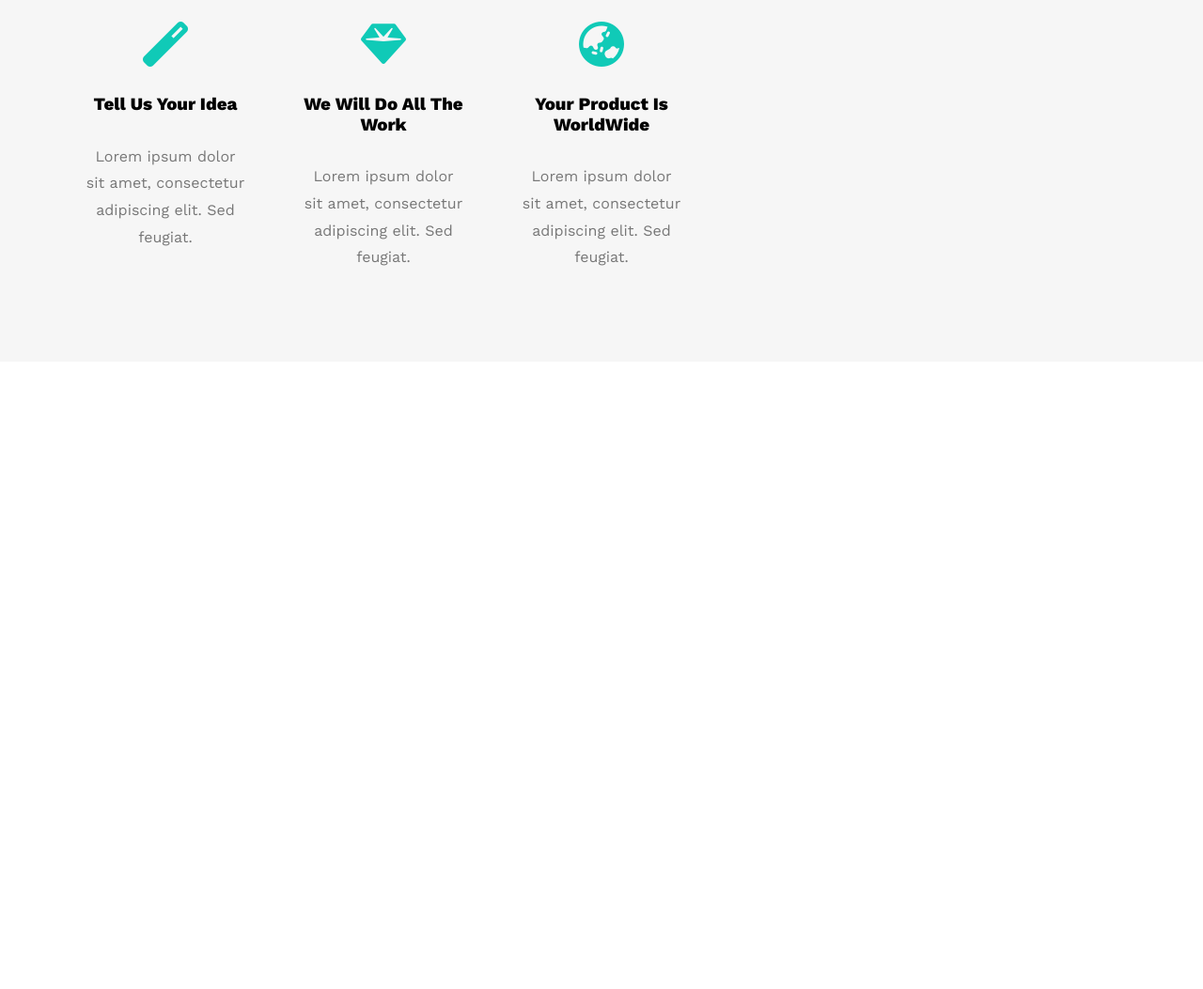
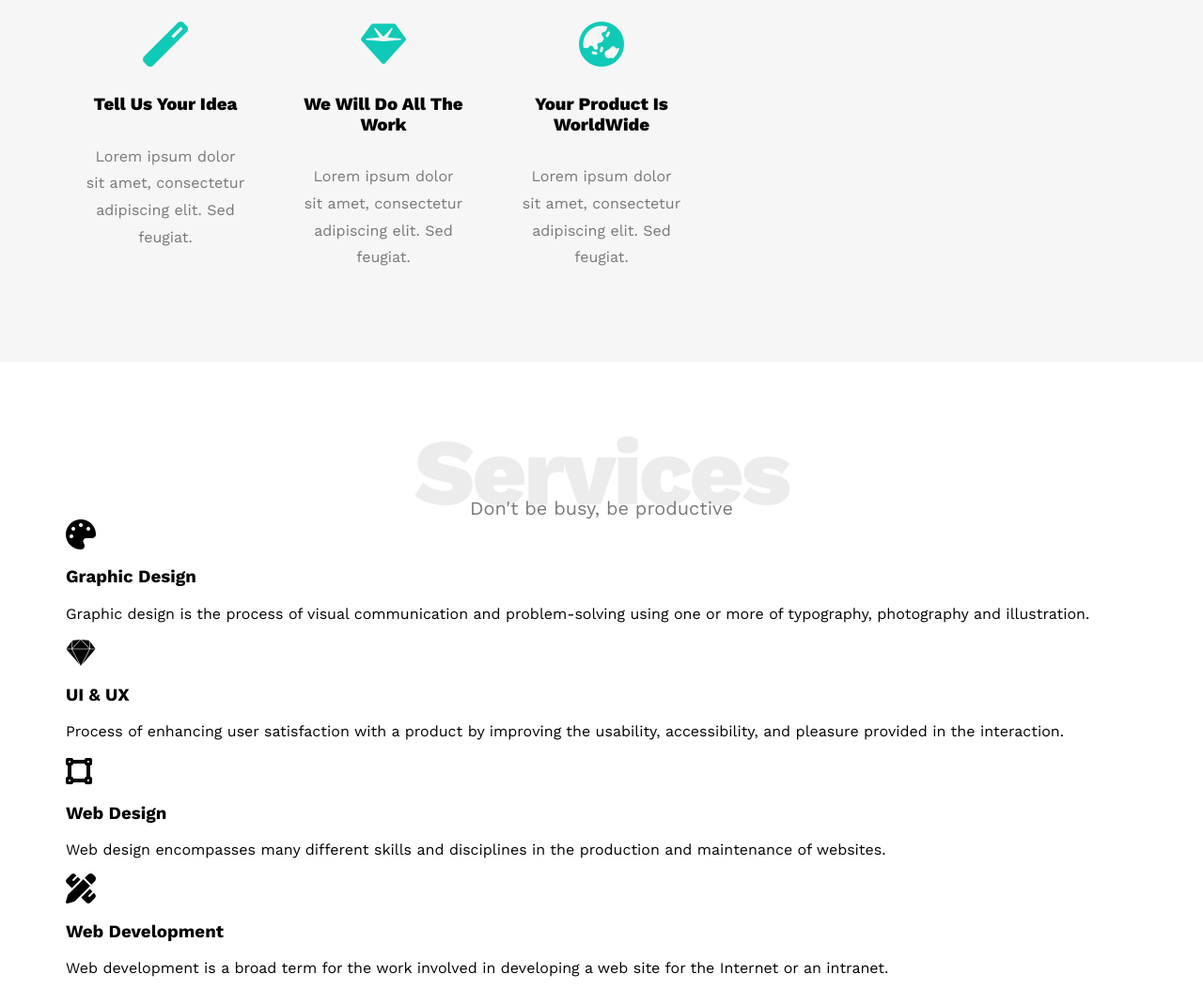
Before and after one commit to si3aa/Html-Css_Templete_1, a plain HTML site: page index.html in a window 1280 px wide. Shown: the part 857-1910 px from the top of the page at 94% size. Before the commit the page ends 1242 px from the top, so only its background shows below. Drawn offline with nearby package versions, Linux system fonts and the light colour scheme.

Commit message:
Create Services section part_1

```diff
--- a/Css/leon.css
+++ b/Css/leon.css
@@ -7,6 +7,35 @@
 }
 
 /*End Variables*/
+
+/* Start Component */
+.special-heading {
+    color: #ebeceb;
+    font-size: 100px;
+    text-align: center;
+    font-weight: 800;
+    letter-spacing: -3px;
+    margin: 0;
+}
+
+.special-heading+p {
+    margin: -30px 0 0;
+    font-size: 20px;
+    text-align: center;
+    color: #797979;
+}
+
+@media(max-width:767px) {
+    .special-heading {
+        font-size: 60px;
+    }
+
+    .special-heading+p {
+        margin-top: -20px;
+    }
+}
+
+/* End Component */
 /*Start Global Rules*/
 * {
     -webkit-box-sizing: border-box;
@@ -105,7 +134,7 @@ body {
     list-style: none;
     margin: 0;
     padding: 0;
-    background-color:var(--section-background);
+    background-color: var(--section-background);
     position: absolute;
     right: 0;
     min-width: 200px;
@@ -182,31 +211,44 @@ body {
 /* End Landing Section  */
 
 /* Start Features */
-.features{
+.features {
     padding-top: 60px;
     padding-bottom: 60px;
     background-color: var(--section-background);
 }
-.features .container{
+
+.features .container {
     display: grid;
     grid-template-columns: repeat(auto-fill, minmax(200px, 1fr));
     grid-gap: 20px;
 }
-.features .feat{
+
+.features .feat {
     padding: 20px;
     text-align: center;
 
 }
-.features .feat i{
+
+.features .feat i {
     color: var(--main-color);
 }
-.features .feat h3{
+
+.features .feat h3 {
     font-weight: 800;
     margin: 30px 0;
 }
-.features .feat p{
+
+.features .feat p {
     line-height: 1.8;
     color: #777;
     font-size: 17p;
 }
+
 /* End Features */
+
+/* Start Services */
+.services {
+    padding-top: 60px;
+    padding-bottom: 60px;
+}
+/* End Services */
--- a/index.html
+++ b/index.html
@@ -77,5 +77,74 @@
       </div>
     </div>
     <!-- End Features -->
+    <!-- Start Services -->
+    <div class="services" id="services">
+      <div class="container">
+        <h2 class="special-heading">Services</h2>
+        <p>Don't be busy, be productive</p>
+        <div class="services-content">
+          <!--Start First Column -->
+          <div class="col">
+            <div class="srv">
+              <i class="fas fa-palette fa-2x"></i>
+              <div class="text">
+                <h3>Graphic Design</h3>
+                <p>
+                  Graphic design is the process of visual communication and
+                  problem-solving using one or more of typography, photography
+                  and illustration.
+                </p>
+              </div>
+            </div>
+            <div class="srv">
+              <i class="fab fa-sketch fa-2x"></i>
+              <div class="text">
+                <h3>UI & UX</h3>
+                <p>
+                  Process of enhancing user satisfaction with a product by
+                  improving the usability, accessibility, and pleasure provided
+                  in the interaction.
+                </p>
+              </div>
+            </div>
+            <!-- End Service -->
+          </div>
+           <!--End First Column -->
+           <!--Start Second Column -->
+          <div class="col">
+            <div class="srv">
+              <i class="fas fa-vector-square fa-2x"></i>
+              <div class="text">
+                <h3>Web Design</h3>
+                <p>
+                  Web design encompasses many different skills and disciplines
+                  in the production and maintenance of websites.
+                </p>
+              </div>
+            </div>
+            <div class="srv">
+              <i class="fas fa-pencil-ruler fa-2x"></i>
+              <div class="text">
+                <h3>Web Development</h3>
+                <p>
+                  Web development is a broad term for the work involved in
+                  developing a web site for the Internet or an intranet.
+                </p>
+              </div>
+            </div>
+            <!-- End Services -->
+          </div>
+          <!--End Second Column -->
+          <!--Start Third Column -->
+          <div class="col">
+            <div class="image image-column">
+              <img decoding="async" src="images/services.jpg" alt="" />
+            </div>
+          </div>
+          <!--End Third Column -->
+        </div>
+      </div>
+    </div>
+    <!-- End Services -->
   </body>
 </html>
```
Lines whose indentation alone changed are shown as unchanged.
